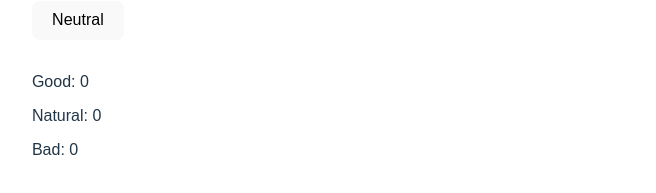
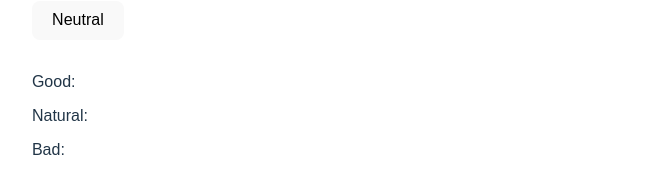
Before and after one commit to Christina-Mikheyeva/goit-react-hw-02, a React (Vite) app: page / in a window 1280 px wide. Shown: the part 443-636 px from the top of the page, without its empty margins (311-967 px from the left). Built offline with nearby package versions, Linux system fonts and the light colour scheme.

Commit message:
Change names

```diff
--- a/src/App.jsx
+++ b/src/App.jsx
@@ -13,9 +13,9 @@ import Options from "./components/Options/Options";
 
 const App = () => {
   const [feedback, setFeedback] = useState({
-    good: 0,
-    neutral: 0,
-    bad: 0,
+    Good: 0,
+    Neutral: 0,
+    Bad: 0,
   });
 
   function updateFeedback(feedbackType) {
```
